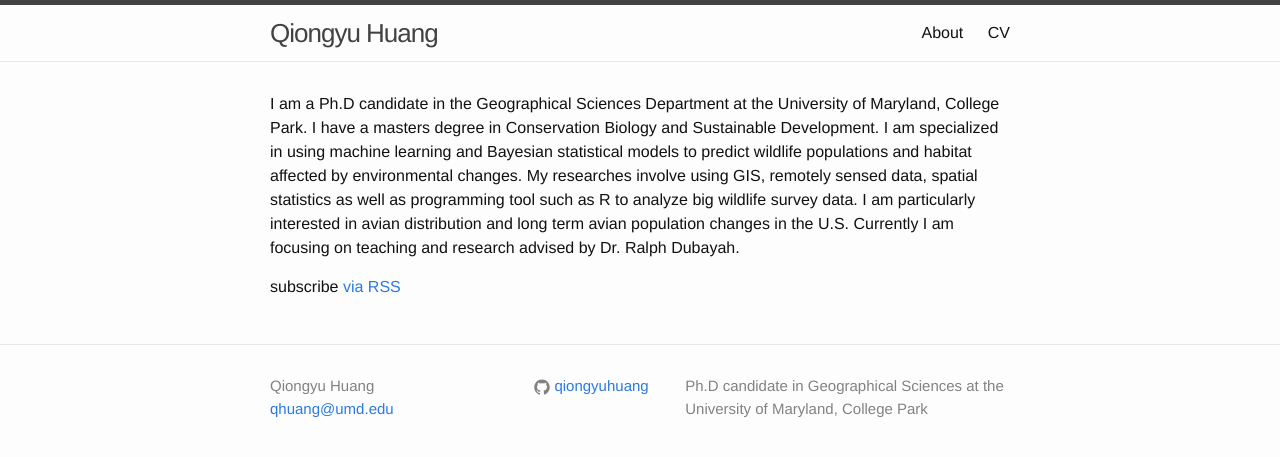
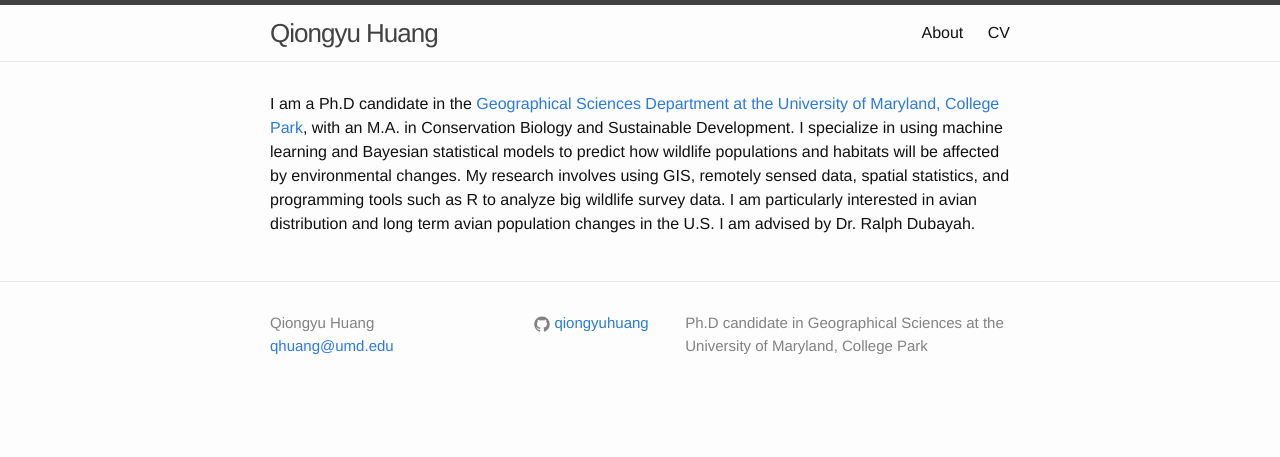
Before and after one commit to qiongyuhuang/qiongyuhuang.github.io, a Jekyll site: the page built from index.html, in a window 1280 px wide. Shown: the top 457 px of the page. Built offline with Jekyll 4.4.1, drawn with Linux system fonts in a browser that asks for light colours.

Commit message:
Fix bio typos

```diff
--- a/index.html
+++ b/index.html
@@ -5,7 +5,7 @@ layout: default
 <div class="home">
 
 
-  <p>I am a Ph.D candidate in the Geographical Sciences Department at the University of Maryland, College Park. I have a masters degree in Conservation Biology and Sustainable Development. I am specialized in using machine learning and Bayesian statistical models to predict  wildlife populations and  habitat affected by environmental changes. My researches involve using GIS, remotely sensed data, spatial statistics as well as programming tool such as R to analyze big wildlife survey data. I am particularly interested in avian distribution and long term avian population changes in the U.S. Currently I am focusing on teaching and research advised by Dr. Ralph Dubayah.
+  <p>I am a Ph.D candidate in the <a href="http://www.geog.umd.edu/">Geographical Sciences Department at the University of Maryland, College Park</a>, with an M.A. in Conservation Biology and Sustainable Development. I specialize in using machine learning and Bayesian statistical models to predict how wildlife populations and habitats will be affected by environmental changes. My research involves using GIS, remotely sensed data, spatial statistics, and programming tools such as R to analyze big wildlife survey data. I am particularly interested in avian distribution and long term avian population changes in the U.S. I am advised by Dr. Ralph Dubayah.
 </p>
 
 <!--
@@ -22,8 +22,10 @@ layout: default
         </h2>
       </li>
     {% endfor %}
-  </ul> -->
+  </ul>
 
   <p class="rss-subscribe">subscribe <a href="{{ "/feed.xml" | prepend: site.baseurl }}">via RSS</a></p>
 
+  -->
+
 </div>
```
